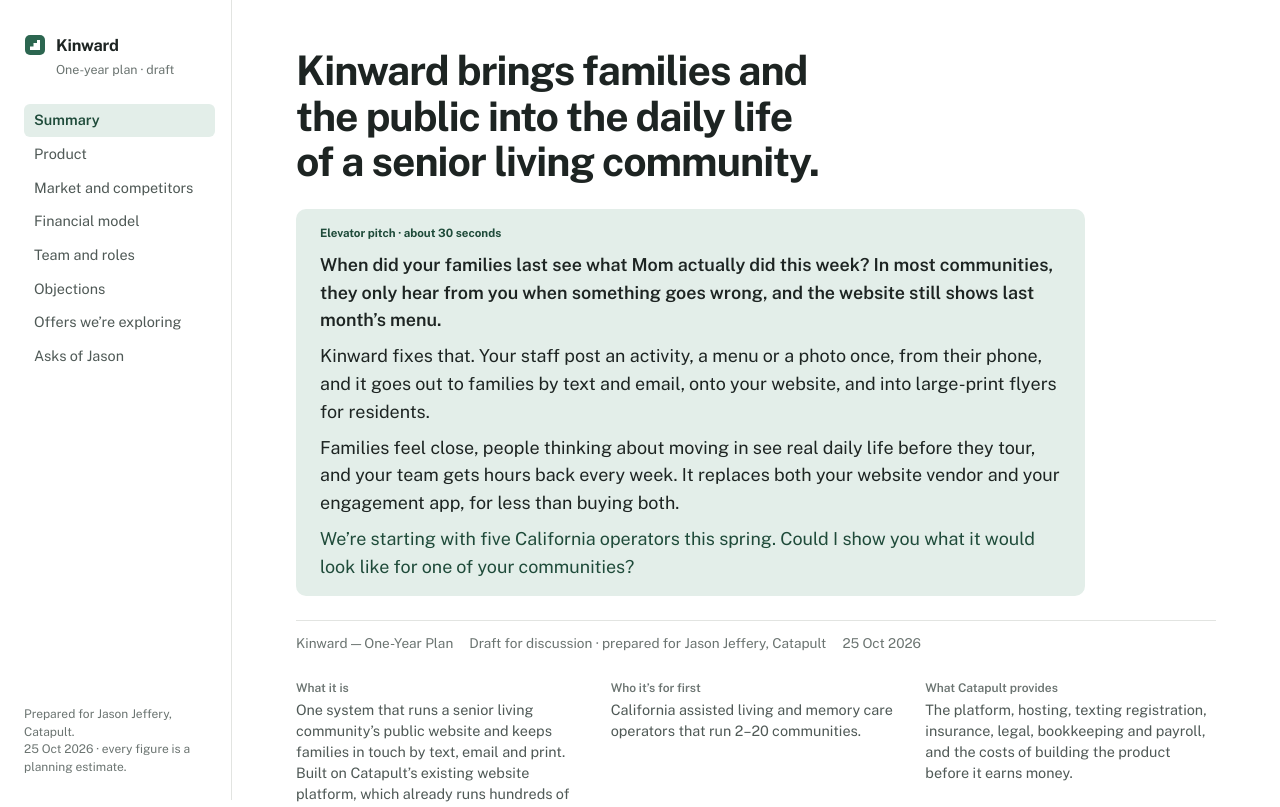
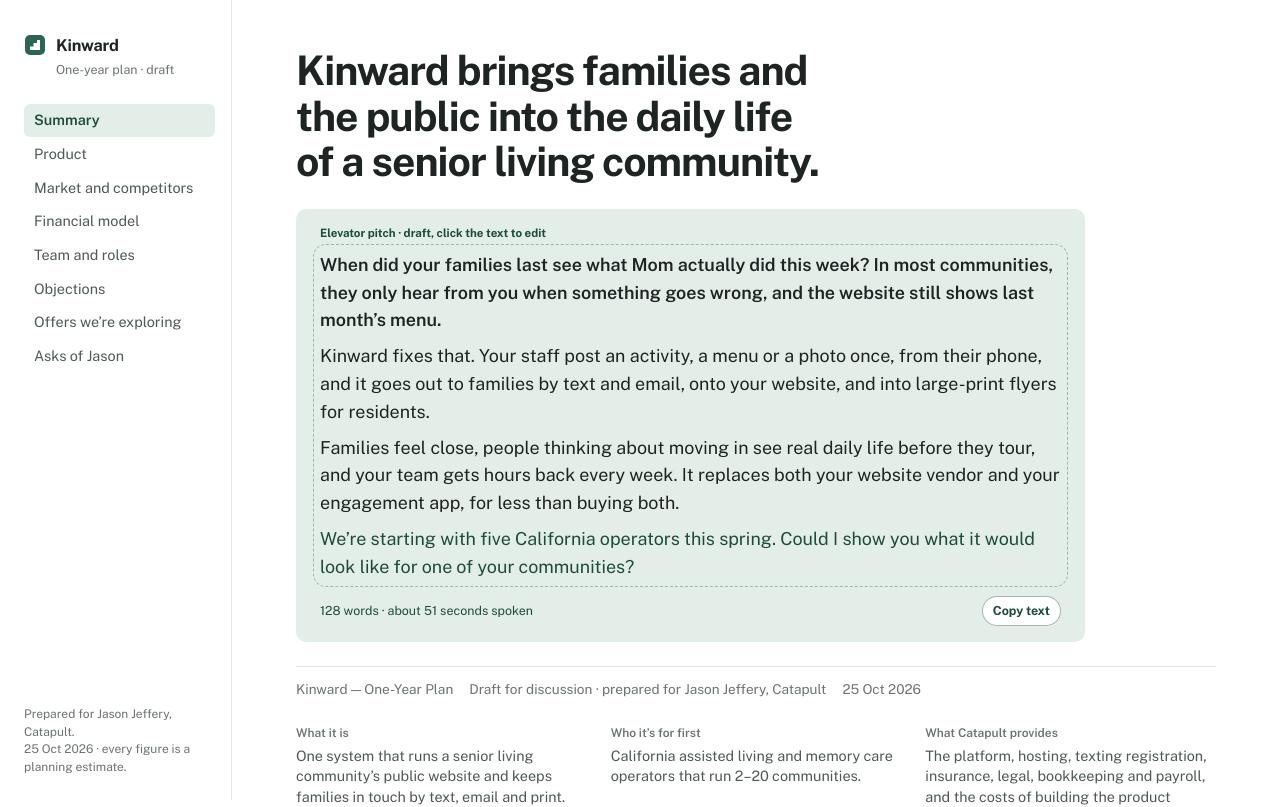
Before and after one commit to Onlywar10/seniorLivingResearch, a Next.js app: page / in a window 1280 px wide. Shown: the top 807 px of the page. Built offline with nearby package versions, Linux system fonts and the light colour scheme.

Commit message:
Make the elevator pitch editable on the summary while it's refined

```diff
--- a/app/globals.css
+++ b/app/globals.css
@@ -722,3 +722,13 @@
   .quick-timeline li::before { left: -26px; top: 2px; }
 }
 @media print { .quick-timeline li { break-inside: avoid; } }
+
+/* summary: elevator pitch editable while it's being refined */
+.elevator-text { display: grid; gap: var(--s2); border-radius: 6px; outline: 1px dashed color-mix(in srgb, var(--accent-ink) 35%, transparent); outline-offset: 6px; cursor: text; }
+.elevator-text p { margin: 0; }
+.elevator-text:focus { outline: 2px solid var(--accent-ink); }
+.elevator-tools { display: flex; flex-wrap: wrap; align-items: center; gap: var(--s2) var(--s3); margin-top: var(--s2); font-size: .78rem; color: var(--accent-ink); }
+.elevator-tools span { margin-right: auto; }
+.elevator-tools button { font: inherit; font-weight: 650; padding: 4px 10px; border-radius: 999px; border: 1px solid color-mix(in srgb, var(--accent-ink) 40%, transparent); background: var(--surface, #fff); color: var(--accent-ink); cursor: pointer; }
+.elevator-tools button:hover { background: var(--accent-ink); color: #fff; }
+@media print { .elevator-tools { display: none; } .elevator-text { outline: 0; } }
--- /dev/null
+++ b/components/plan/pitch-editor.tsx
@@ -0,0 +1,66 @@
+"use client";
+
+import { useEffect, useRef, useState } from "react";
+
+// Temporary: the elevator pitch is editable in place while it's being refined. Edits are kept
+// in this browser only; copy the text out when it's final so it can go into content.ts.
+const KEY = "kinward:elevator-draft";
+
+const paragraphsOf = (el: HTMLElement) =>
+  Array.from(el.querySelectorAll("p")).map((p) => p.innerText.trim()).filter(Boolean);
+
+export function EditablePitch({ initial }: { initial: string[] }) {
+  // shown is what the editable box was last filled with; paras tracks the live text. Keeping
+  // them apart stops React re-rendering the box while someone types in it.
+  const [shown, setShown] = useState(initial);
+  const [paras, setParas] = useState(initial);
+  const [version, setVersion] = useState(0);
+  const [copied, setCopied] = useState(false);
+  const box = useRef<HTMLDivElement>(null);
+
+  useEffect(() => {
+    try {
+      const saved = JSON.parse(localStorage.getItem(KEY) ?? "null");
+      if (Array.isArray(saved) && saved.length) { setShown(saved); setParas(saved); setVersion((v) => v + 1); }
+    } catch {}
+  }, []);
+
+  const save = () => {
+    if (!box.current) return;
+    const next = paragraphsOf(box.current);
+    setParas(next);
+    try { localStorage.setItem(KEY, JSON.stringify(next)); } catch {}
+  };
+  const reset = () => {
+    try { localStorage.removeItem(KEY); } catch {}
+    setShown(initial); setParas(initial); setVersion((v) => v + 1);
+  };
+  const copy = async () => {
+    try { await navigator.clipboard.writeText(paras.join("\n\n")); setCopied(true); setTimeout(() => setCopied(false), 1500); } catch {}
+  };
+
+  const words = paras.join(" ").split(/\s+/).filter(Boolean).length;
+  const edited = paras.join("\n") !== initial.join("\n");
+
+  return (
+    <blockquote className="elevator editable" aria-label="Elevator pitch (editable draft)">
+      <span className="elevator-tag">Elevator pitch · draft, click the text to edit</span>
+      <div
+        key={version}
+        ref={box}
+        className="elevator-text"
+        contentEditable
+        suppressContentEditableWarning
+        spellCheck
+        onInput={save}
+      >
+        {shown.map((p, i) => <p key={i}>{p}</p>)}
+      </div>
+      <div className="elevator-tools">
+        <span>{words} words · about {Math.round((words / 150) * 60)} seconds spoken{edited ? " · edited, saved in this browser" : ""}</span>
+        <button type="button" onClick={copy}>{copied ? "Copied" : "Copy text"}</button>
+        {edited ? <button type="button" onClick={reset}>Reset to original</button> : null}
+      </div>
+    </blockquote>
+  );
+}
--- a/components/plan/sections.tsx
+++ b/components/plan/sections.tsx
@@ -3,6 +3,7 @@
 import { SectionHead, Tag } from "./ui";
 import { RolloutCalendar } from "./rollout";
 import { AgreementButton } from "./agreement";
+import { EditablePitch } from "./pitch-editor";
 
 // The landing page: core facts, headline numbers and the month-by-month view (a client component, passed as children).
 export function Summary({ children }: { children: React.ReactNode }) {
@@ -11,10 +12,7 @@
     <section className="section summary" id="summary" aria-labelledby="summary-h">
       <div className="inner">
         <h1 id="summary-h">{S.pitch}</h1>
-        <blockquote className="elevator" aria-label="Elevator pitch">
-          <span className="elevator-tag">Elevator pitch · about 30 seconds</span>
-          {S.elevator.map((para) => <p key={para}>{para}</p>)}
-        </blockquote>
+        <EditablePitch initial={S.elevator} />
         <div className="meta-line"><span>{C.meta.title}</span><span>{C.meta.subtitle}</span><span>{C.meta.date}</span></div>
         <dl className="facts">
           {S.facts.map(([k, v]) => <div key={k}><dt>{k}</dt><dd>{v}</dd></div>)}
```
